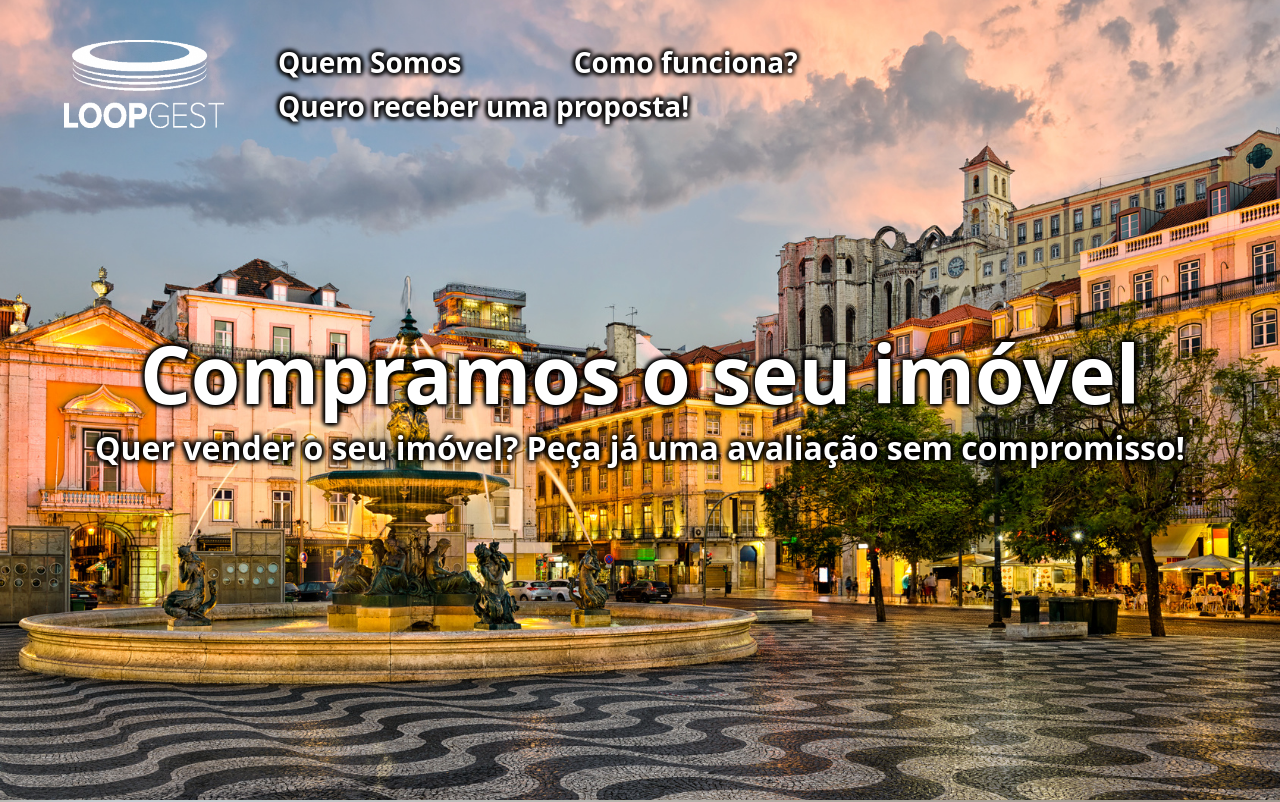
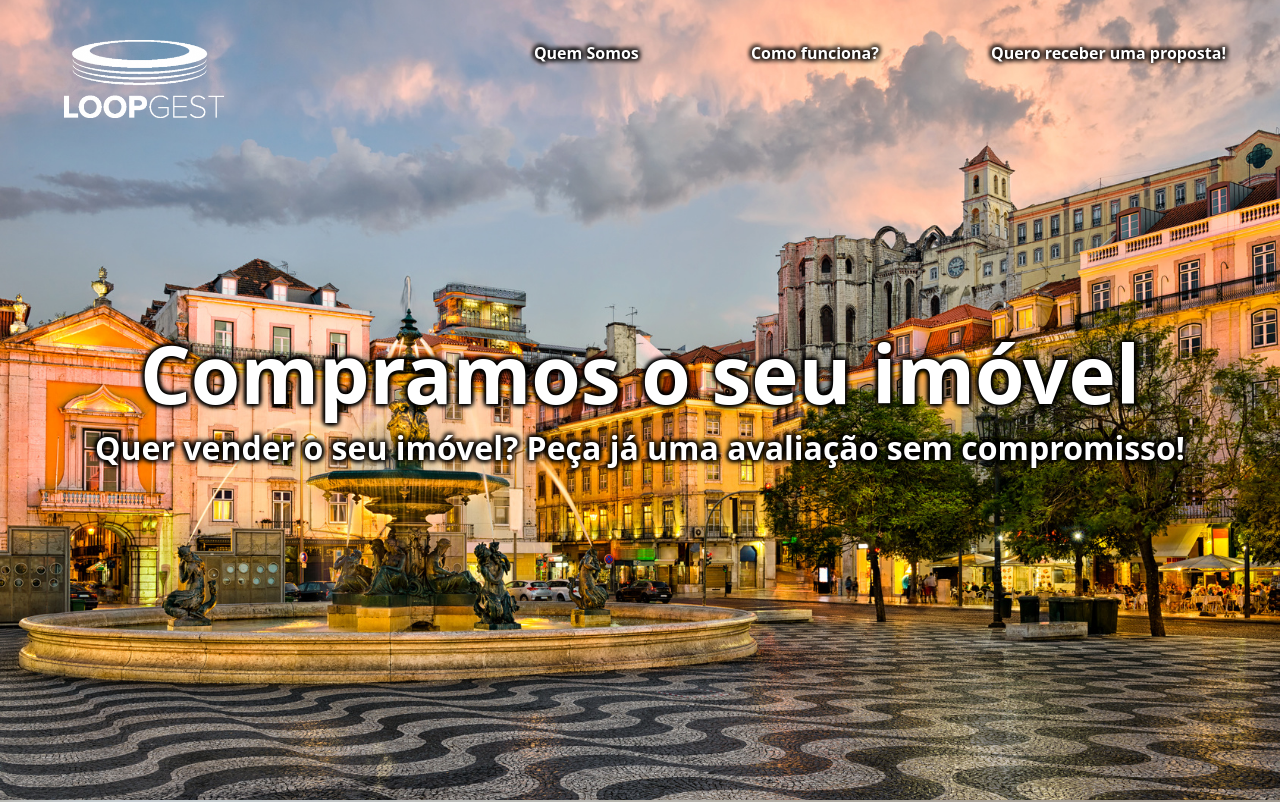
Before and after one commit to SalavessaMota/loopgest, a plain HTML site: page index.html in a window 1280 px wide. Shown: the top 802 px of the page. Drawn offline with nearby package versions, Linux system fonts and the light colour scheme.

Commit message:
Update index.html

```diff
--- a/index.html
+++ b/index.html
@@ -12,9 +12,9 @@
       <nav>
         <img class="nav-button" data-target="home" id="logo" src="static/images/loopgestLogo.png">
         <div id="nav-buttons">
-          <button class="nav-button fs-3 bg-transparent border border-0 mx-5 fw-bold text-white" data-target="quemSomos">Quem Somos</button>
-          <button class="nav-button fs-3 bg-transparent border border-0 mx-5 fw-bold text-white" data-target="comoFunciona">Como funciona?</button>
-          <button class="nav-button fs-3 bg-transparent border border-0 mx-5 fw-bold text-white" data-target="contacto">Quero receber uma proposta!</button>
+          <button class="nav-button bg-transparent border border-0 mx-5 fw-bold text-white" data-target="quemSomos">Quem Somos</button>
+          <button class="nav-button bg-transparent border border-0 mx-5 fw-bold text-white" data-target="comoFunciona">Como funciona?</button>
+          <button class="nav-button bg-transparent border border-0 mx-5 fw-bold text-white" data-target="contacto">Quero receber uma proposta!</button>
         </div>
       </nav>
     </header>
@@ -39,7 +39,7 @@
       <div id="form-header">
         <h2>Introduza os dados e será contactado</h2>
       </div>
-      <form id="contact-form" onsubmit="sendEmail(event); reset(); return false">
+      <form id="contact-form" onsubmit="sendEmail(event); reset(); return false;">
         <div class="form-group">
           <label for="name">Nome:</label>
           <input type="text" id="name" name="name" class="form-control" required autocomplete="name">
@@ -67,7 +67,7 @@
     </div>
   </section>
 
-  <script src="/static/script.js"></script>
+  <script src="static/script.js"></script>
   <script src="https://smtpjs.com/v3/smtp.js"></script>
 </body>
 </html>
```
